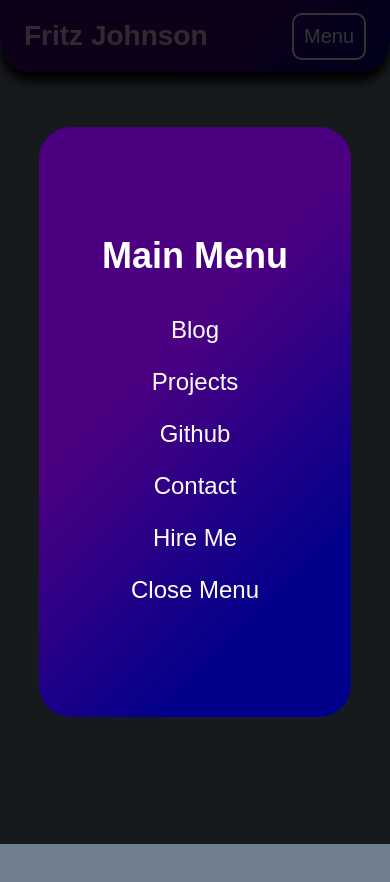
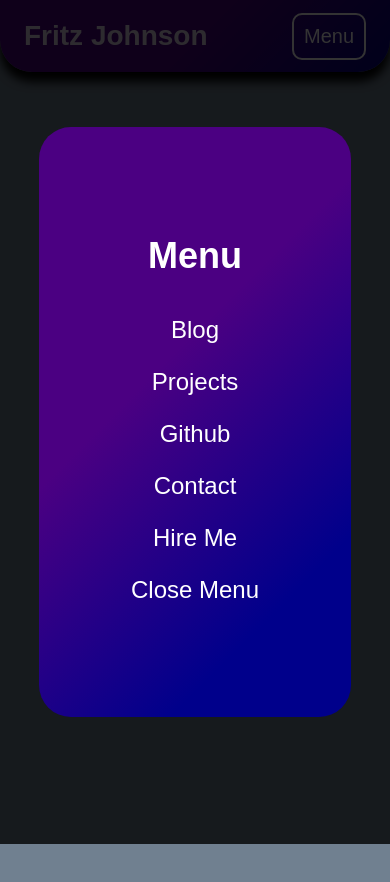
Before and after one commit to FritzTheDev/old-personal-site, a plain HTML site: page index.html in a window 390 px wide. Both pictures are taken after a click on the button "Menu". Drawn offline with Linux system fonts and the light colour scheme.

Commit message:
added: fixed centering for menu header

```diff
--- a/assets/styles/styles.css
+++ b/assets/styles/styles.css
@@ -52,6 +52,7 @@
   }
 
   h3.mobile-nav-menu-header {
+    text-align: center;
     font-size: 2.25em;
     font-weight: bold;
     color: white;
--- a/index.html
+++ b/index.html
@@ -44,7 +44,7 @@
     ></div>
     <nav id="mobile-menu" class="mobile-nav-menu hidden">
       <div class="mobile-nav-content-wrapper">
-        <h3 class="mobile-nav-menu-header">Main Menu</h3>
+        <h3 class="mobile-nav-menu-header">Menu</h3>
         <ul class="mobile-nav-list">
           <a href="/blog">
             <li class="nav-item">Blog</li>
```
